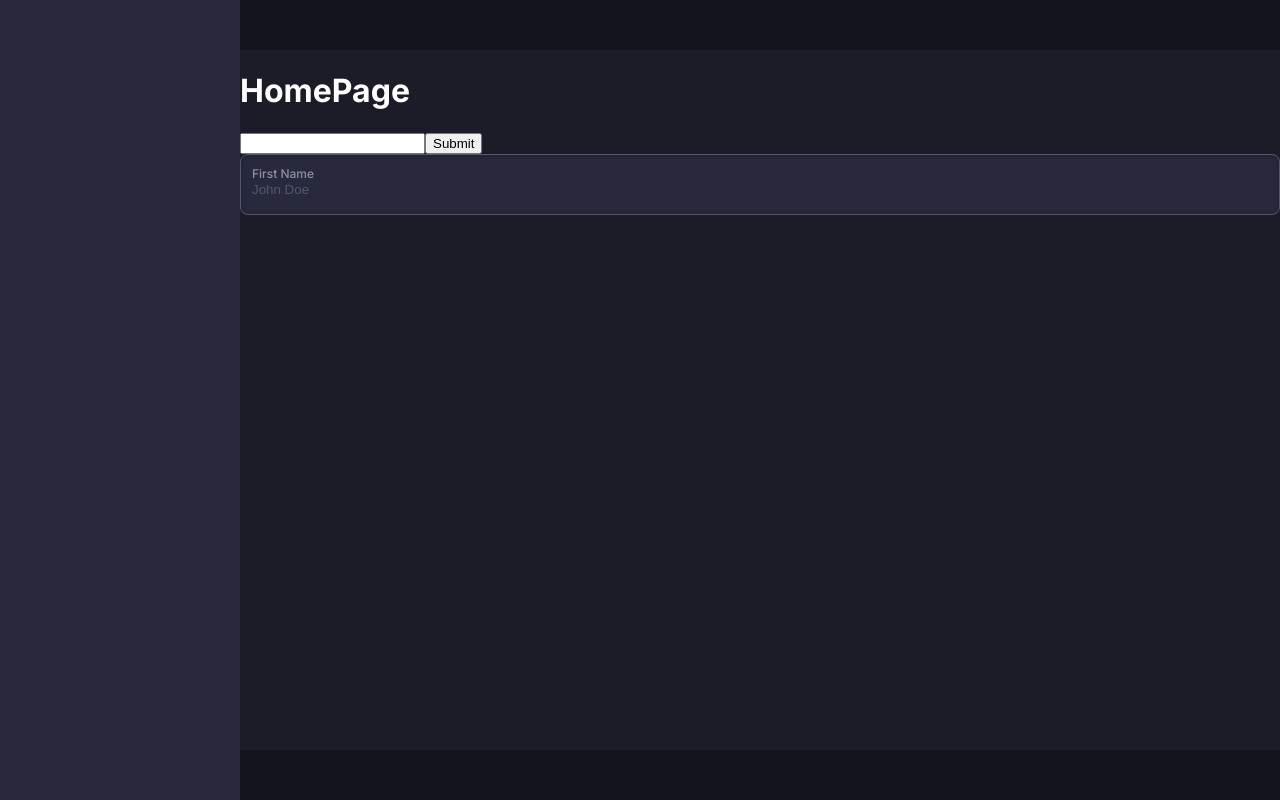
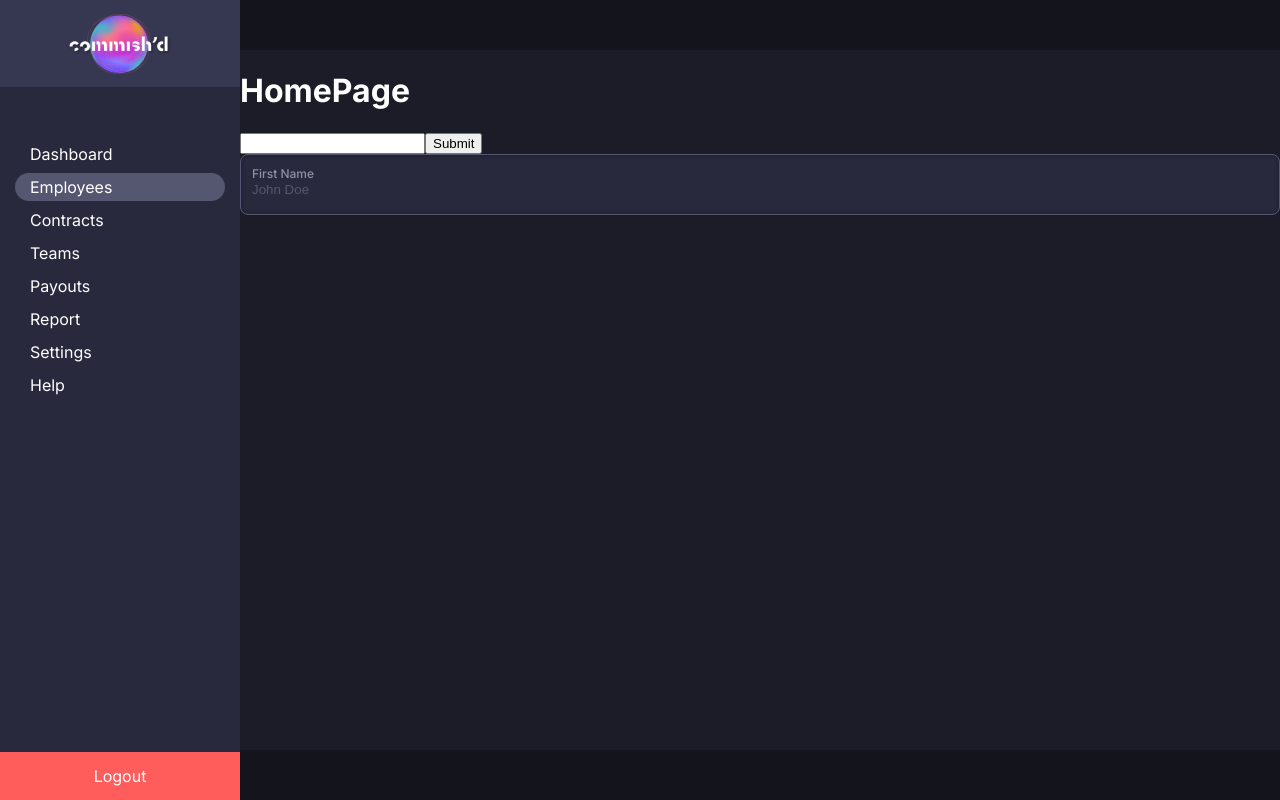
Before and after one commit to farhanjamil259/comission-frontend-react, a React (Create React App) app: page / in a window 1280 px wide. Built offline with nearby package versions, Linux system fonts and the light colour scheme.

Commit message:
feat: side nav

```diff
--- a/src/components/layout/Layout.scss
+++ b/src/components/layout/Layout.scss
@@ -13,11 +13,6 @@
     background-color: #14141d;
   }
 
-  .sidenav {
-    grid-area: sidenav;
-    background-color: #28293d;
-  }
-
   .main {
     grid-area: main;
     background-color: #1c1c28;
--- /dev/null
+++ b/src/components/layout/sidenav/SideNav.scss
@@ -0,0 +1,48 @@
+.sidenav {
+  grid-area: sidenav;
+  background-color: #28293d;
+  display: flex;
+  flex-direction: column;
+
+  &-header {
+    display: flex;
+    align-items: center;
+    justify-content: center;
+    background-color: #363750;
+    height: 87px;
+  }
+
+  &-menu {
+    margin-top: 48px;
+    width: 100%;
+
+    &--link {
+      cursor: pointer;
+      margin: 5px 15px;
+      padding: 4px 15px;
+      border-radius: 16px;
+
+      &:hover {
+        background-color: $primary;
+      }
+
+      &--active {
+        background-color: $dark2;
+      }
+    }
+  }
+
+  &-footer {
+    cursor: pointer;
+    display: flex;
+    align-items: center;
+    justify-content: center;
+    background-color: #ff5c5c;
+    min-height: 48px;
+    margin-top: auto;
+
+    &:hover {
+      background-color: #ff3b3b;
+    }
+  }
+}
--- a/src/components/layout/sidenav/SideNav.tsx
+++ b/src/components/layout/sidenav/SideNav.tsx
@@ -1,7 +1,72 @@
 import React from "react";
 
+import LOGO from "../../../assets/images/Logo.png";
+
+interface MenuItem {
+  label: string;
+  path: string;
+  active?: boolean;
+}
+
+const menuItems: MenuItem[] = [
+  {
+    label: "Dashboard",
+    path: "/",
+  },
+  {
+    label: "Employees",
+    path: "/",
+    active: true,
+  },
+  {
+    label: "Contracts",
+    path: "/",
+  },
+  {
+    label: "Teams",
+    path: "/",
+  },
+  {
+    label: "Payouts",
+    path: "/",
+  },
+  {
+    label: "Report",
+    path: "/",
+  },
+  {
+    label: "Settings",
+    path: "/",
+  },
+  {
+    label: "Help",
+    path: "/",
+  },
+];
+
 const SideNav = (): React.ReactElement => {
-  return <aside className="sidenav"></aside>;
+  return (
+    <aside className="sidenav">
+      <div className="sidenav-header">
+        <img src={LOGO} alt="" />
+      </div>
+      <div className="sidenav-menu">
+        {menuItems.map((item, itemIndex) => {
+          return (
+            <div
+              className={`sidenav-menu--link ${
+                item.active ? "sidenav-menu--link--active" : ""
+              }`}
+              key={itemIndex + "sideNavItem"}
+            >
+              {item.label}
+            </div>
+          );
+        })}
+      </div>
+      <div className="sidenav-footer">Logout</div>
+    </aside>
+  );
 };
 
 export default SideNav;
--- /dev/null
+++ b/src/index.d.ts
@@ -0,0 +1 @@
+declare module "*.png";
--- a/src/styles/index.scss
+++ b/src/styles/index.scss
@@ -3,6 +3,7 @@
 
 @import "variables";
 @import "../components/inputs/InputField.scss";
+@import "../components/layout/sidenav/SideNav.scss";
 
 body {
   padding: 0;
```
Also changed, not shown: src/assets/images/Logo.png (added).
